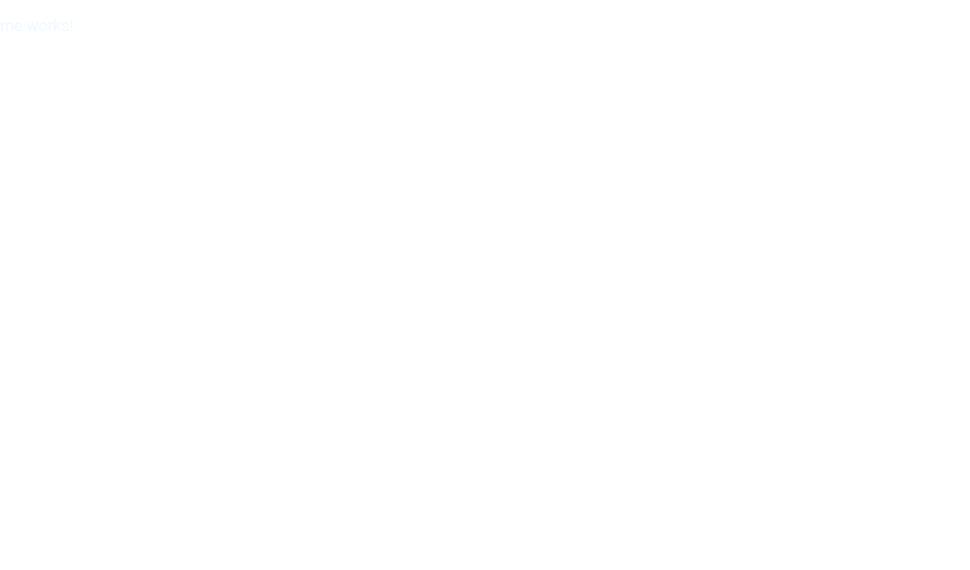
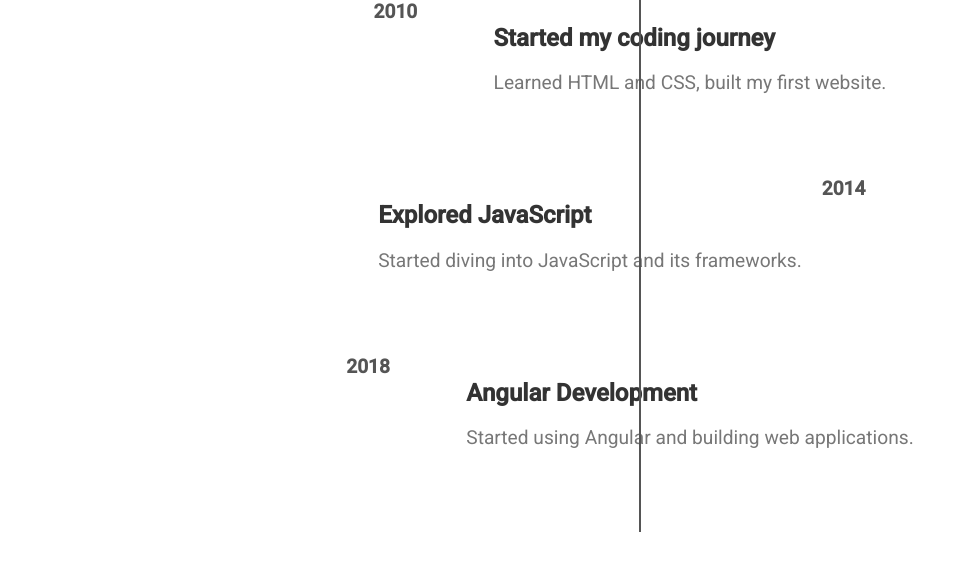
Before and after one commit to cbrock22/cuddlyEnigma, an Angular app in the folder cuddly-enigma-workspace/: page /me in a window 1280 px wide. Shown: the top 570 px of the page, without its empty margins (0-970 px from the left). Built offline with nearby package versions, Linux system fonts and the light colour scheme.

Commit message:
commiting after bootstrap

```diff
--- a/cuddly-enigma-workspace/package.json
+++ b/cuddly-enigma-workspace/package.json
@@ -23,6 +23,7 @@
     "@angular/router": "^15.0.3",
     "ajv-keywords": "^5.1.0",
     "aws-sdk": "^2.1318.0",
+    "bootstrap": "^5.2.3",
     "rxjs": "~7.5.0",
     "tslib": "^2.3.0",
     "zone.js": "~0.11.4"
--- a/cuddly-enigma-workspace/src/app/routes/home/me/me.component.css
+++ b/cuddly-enigma-workspace/src/app/routes/home/me/me.component.css
@@ -0,0 +1,51 @@
+.timeline {
+    display: flex;
+    flex-direction: column;
+    align-items: center;
+    position: relative;
+  }
+
+  .timeline::before {
+    content: "";
+    position: absolute;
+    top: 0;
+    left: 50%;
+    transform: translateX(-50%);
+    width: 2px;
+    height: 100%;
+    background-color: #555;
+  }
+
+  .timeline__item {
+    display: flex;
+    margin-bottom: 4rem;
+    align-items: flex-start;
+  }
+
+  .timeline__item:nth-child(even) {
+    flex-direction: row-reverse;
+  }
+
+  .timeline__date {
+    font-size: 1.2rem;
+    font-weight: bold;
+    color: #555;
+    width: 100px;
+    flex-shrink: 0;
+  }
+
+  .timeline__content {
+    margin: 0 20px;
+    flex-grow: 1;
+  }
+
+  .timeline__title {
+    font-size: 1.5rem;
+    color: #333;
+    margin-bottom: 0.5rem;
+  }
+
+  .timeline__description {
+    font-size: 1.2rem;
+    color: #777;
+  }
--- a/cuddly-enigma-workspace/src/app/routes/home/me/me.component.html
+++ b/cuddly-enigma-workspace/src/app/routes/home/me/me.component.html
@@ -1 +1,24 @@
-<p style="color: aliceblue;">me works!</p>
+<section class="timeline">
+    <div class="timeline__item">
+      <div class="timeline__date">2010</div>
+      <div class="timeline__content">
+        <h3 class="timeline__title">Started my coding journey</h3>
+        <p class="timeline__description">Learned HTML and CSS, built my first website.</p>
+      </div>
+    </div>
+    <div class="timeline__item">
+      <div class="timeline__date">2014</div>
+      <div class="timeline__content">
+        <h3 class="timeline__title">Explored JavaScript</h3>
+        <p class="timeline__description">Started diving into JavaScript and its frameworks.</p>
+      </div>
+    </div>
+    <div class="timeline__item">
+      <div class="timeline__date">2018</div>
+      <div class="timeline__content">
+        <h3 class="timeline__title">Angular Development</h3>
+        <p class="timeline__description">Started using Angular and building web applications.</p>
+      </div>
+    </div>
+    <!-- Add more timeline items as needed -->
+  </section>
```
Also changed, not shown: 1 other file (tests, documents, lock files or other folders).
